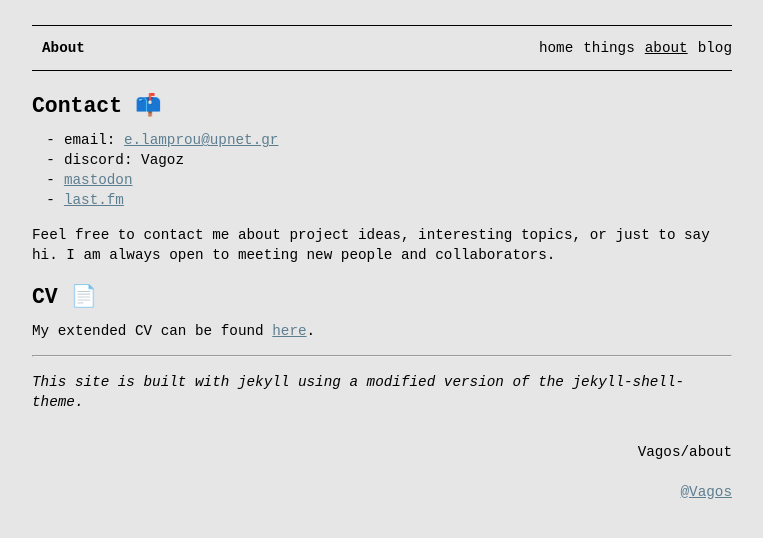
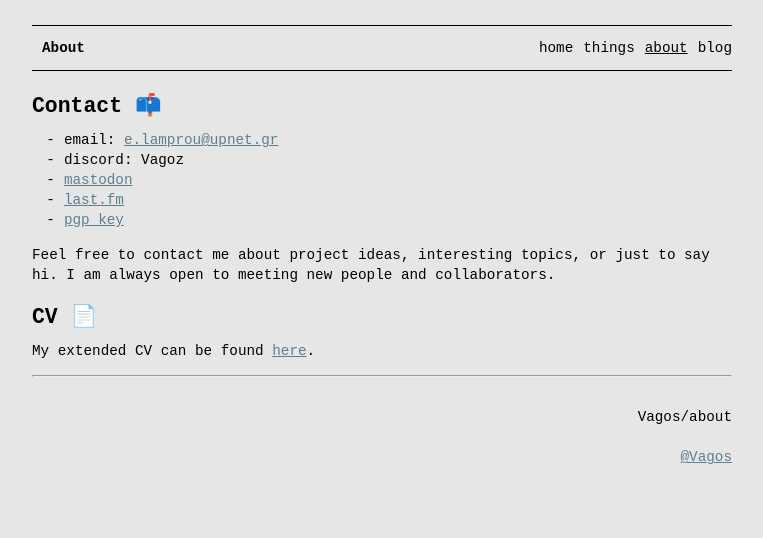
Before and after one commit to vagos/vagos.github.io, a Jekyll site: the page built from pages/about.md, in a window 1280 px wide. Shown: the top 538 px of the page, without its empty margins (258-1021 px from the left). Built offline with Jekyll 4.4.1, drawn with Linux system fonts in a browser that asks for light colours; emoji names are drawn with the system emoji font.

Commit message:
page: added pgp key in about

```diff
--- a/pages/about.md
+++ b/pages/about.md
@@ -11,6 +11,7 @@ title: About
 * discord: Vagoz
 * [mastodon](https://mastodon.social/@vagozino)
 * [last.fm](https://www.last.fm/user/Vagozino)
+* [pgp key](/assets/txt/vagos.key)
 
 Feel free to contact me about project ideas, interesting topics, or just to say hi.
 I am always open to meeting new people and collaborators.
@@ -20,5 +21,3 @@ I am always open to meeting new people and collaborators.
 My extended CV can be found [here](/assets/pdf/cv.pdf).
 
 ---
-
-*This site is built with jekyll using a modified version of the jekyll-shell-theme.*
```
Also changed, not shown: 1 other file.
